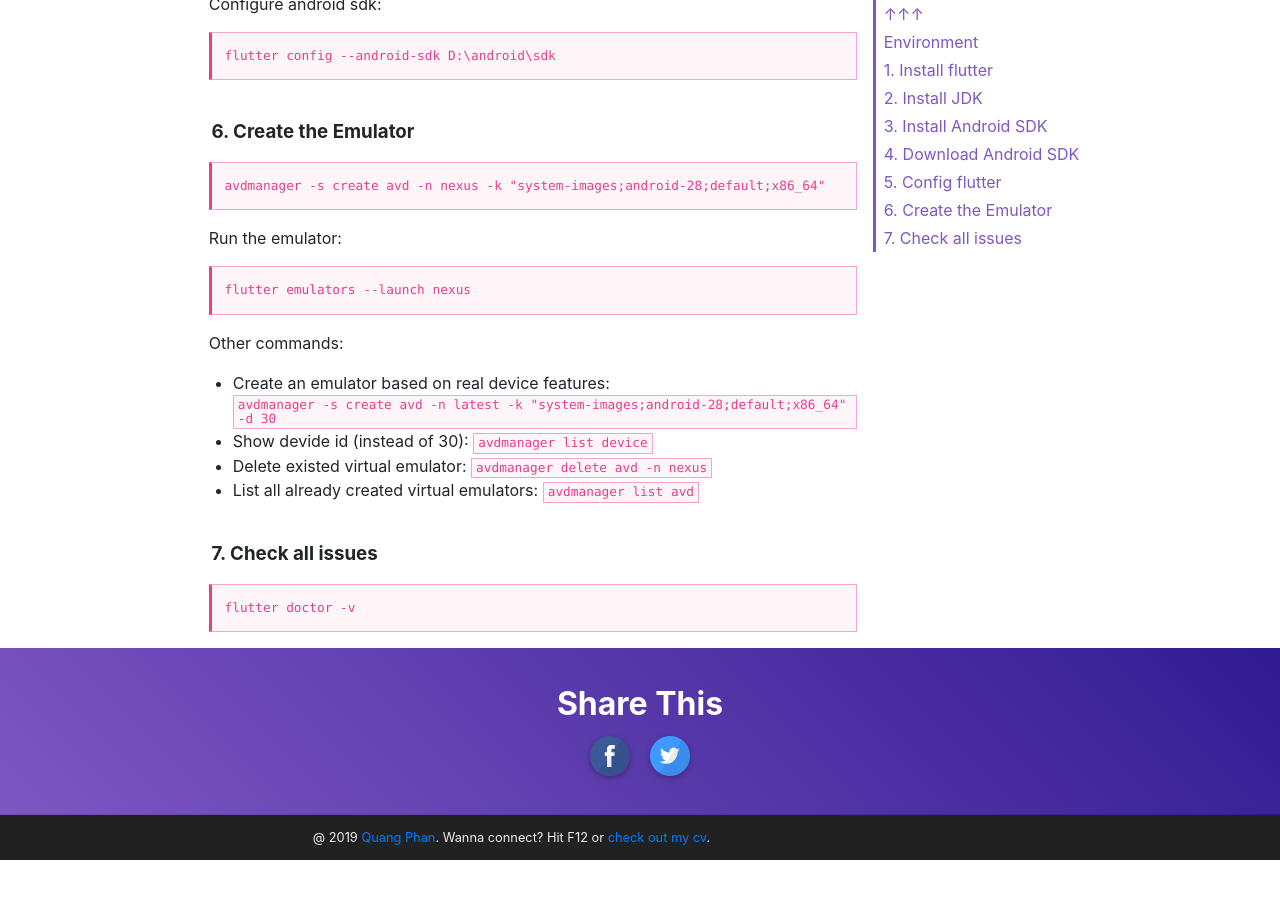
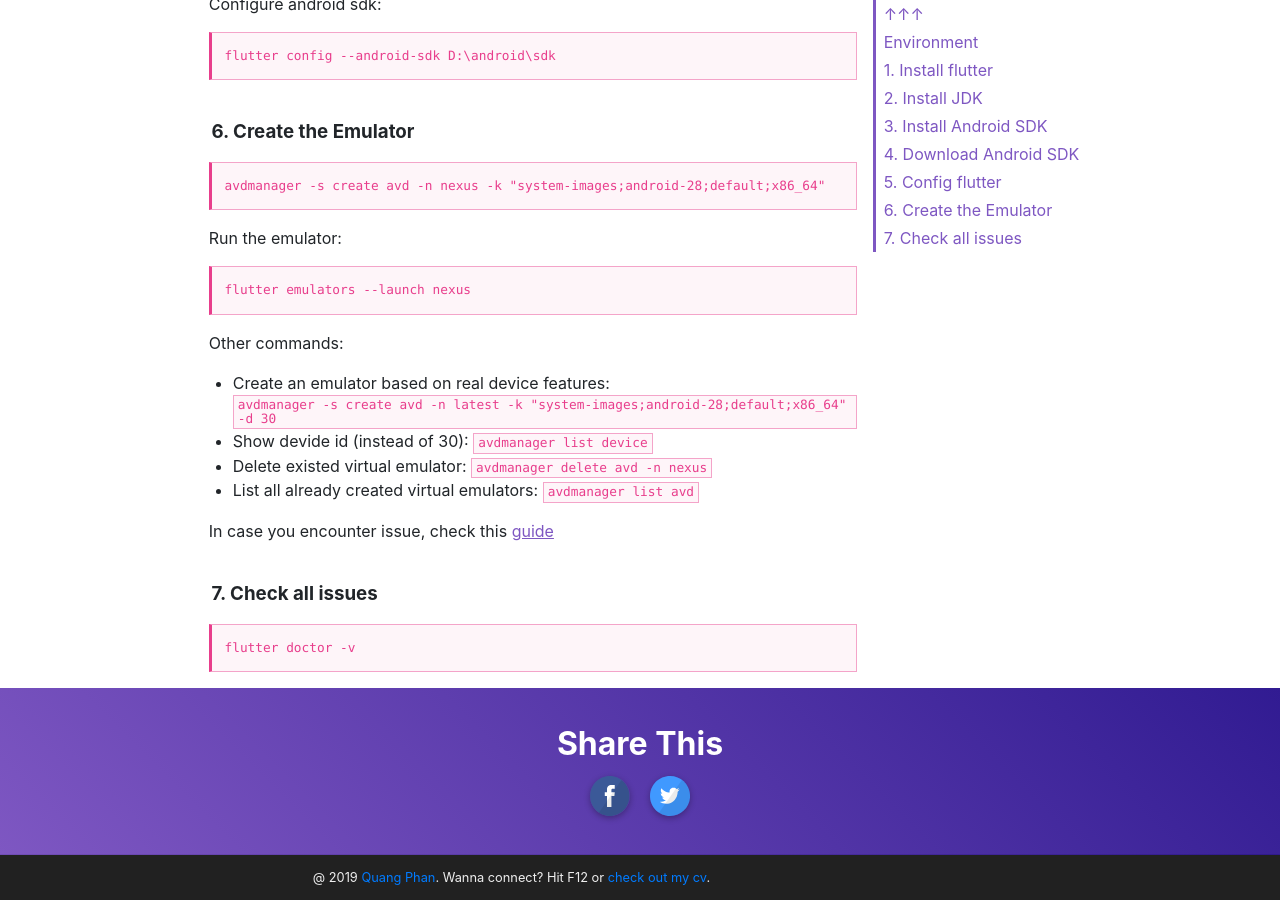
Before and after one commit to oclockvn/oclockvn.github.io, a Jekyll site: the page built from _posts/2020-03-18-setup-flutter-without-android-studio.md, in a window 1280 px wide and 900 px high, scrolled down 1587 px. Built offline with Jekyll 4.4.1, drawn with Linux system fonts in a browser that asks for light colours; comment, search, counter and statistics services are not loaded; before the commit the page ends 2447 px from its top, so only the background shows below that.

Commit message:
Update 2020-03-18-setup-flutter-without-android-studio.md

````diff
--- a/_posts/2020-03-18-setup-flutter-without-android-studio.md
+++ b/_posts/2020-03-18-setup-flutter-without-android-studio.md
@@ -100,6 +100,8 @@
 - Delete existed virtual emulator: `avdmanager delete avd -n nexus`
 - List all already created virtual emulators: `avdmanager list avd`
 
+In case you encounter issue, check this [guide](https://github.com/oclockvn/oclockvn.github.io/issues/34)
+
 ### 7. Check all issues
 
 ```
````
